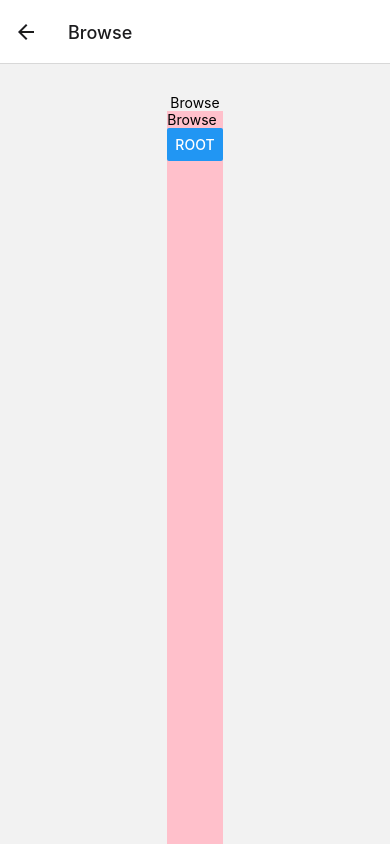
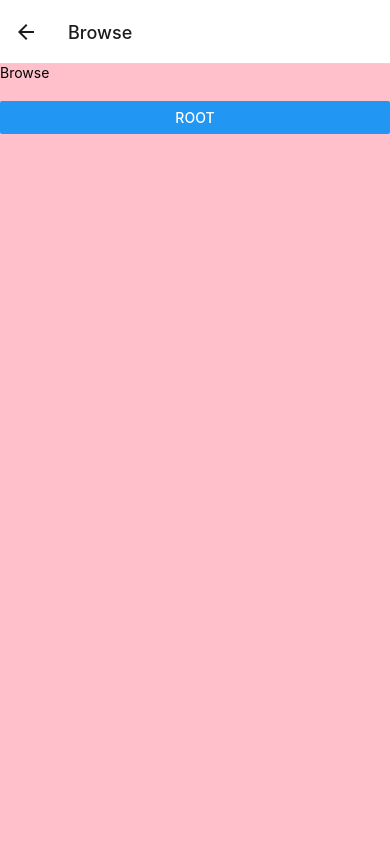
Before and after one commit to KarlHeitmann/RaspberryExpoMedia, a React Native app: screen /Browse in a window 390 px wide. Built offline with nearby package versions, Linux system fonts and the light colour scheme.

Commit message:
to components the different results from Browse files

```diff
--- a/components/browse.js
+++ b/components/browse.js
@@ -2,6 +2,8 @@ import React, {useState, useEffect} from 'react';
 import { Button, SafeAreaView, ScrollView, StyleSheet, Text, View } from 'react-native';
 
 import {DOMAIN_API} from '../config'
+import SingleFile from './single_file';
+import SingleFolder from './single_folder';
 
 export default function Browse() {
   const [files, setFiles] = useState([])
@@ -30,15 +32,22 @@ export default function Browse() {
   }, [])
   // console.log(songs)
   return (
-    <View>
+    <View style={styles.container}>
       <Text>Browse</Text>
-      <Button onPress={async (e)=>{console.log("click!");setFiles(await fetchFiles(''))}} title='Root'/>
+      <View
+        style={styles.btnRoot}
+      >
+        <Button
+          onPress={async (e)=>{console.log("click!");setFiles(await fetchFiles(''))}}
+          title='Root'
+          />
+      </View>
       {
         files.map(function(file, i) {
           return <Text key={i}>
             {
               file.includes('.mp3') ?
-              <Button onPress={async(e) => {addFile(file)}} title={`Add ${file.split('/')[file.split('/').length - 1]}`}/> : <Button onPress={async(e) => {setFiles(await fetchFiles(file))}} title={file} />
+              <SingleFile addFile={addFile} file={file} /> : <SingleFolder setFiles={setFiles} fetchFiles={fetchFiles} file={file}/>
             }
             --- {file}
 
@@ -48,3 +57,12 @@ export default function Browse() {
     </View>
   )
 }
+
+const styles = StyleSheet.create({
+  container: {
+    width: '100%',
+  },
+  btnRoot: {
+    paddingVertical: 20,
+  },
+})
--- a/components/playlist.js
+++ b/components/playlist.js
@@ -3,7 +3,7 @@ import React, {useState, useEffect} from 'react';
 import { Button, SafeAreaView, ScrollView, StyleSheet, Text, View } from 'react-native';
 import SongPlaylist from './song_playlist';
 
-const DOMAIN_API = 'http://192.168.8.117:4567'
+import {DOMAIN_API} from '../config'
 
 export default function Playlist({songs, current_item_playlist}) {
   // console.log(songs)
@@ -34,8 +34,6 @@ const styles = StyleSheet.create({
   container: {
     width: '100%',
     flex: 1,
-    paddingTop: StatusBar.currentHeight,
-    paddingTop: 30,
   },
   negrita: {
     fontWeight: "700"
@@ -44,7 +42,7 @@ const styles = StyleSheet.create({
     fontWeight: "100"
   },
   scrollView: {
-    backgroundColor: 'pink',
+    backgroundColor: '#efefef',
 
     marginHorizontal: 1,
   },
--- /dev/null
+++ b/components/single_file.js
@@ -0,0 +1,11 @@
+import React, {useState, useEffect} from 'react';
+import { Button, SafeAreaView, ScrollView, StyleSheet, Text, View } from 'react-native';
+
+import {DOMAIN_API} from '../config'
+
+export default function SingleFile({addFile, file}) {
+
+  return (
+    <Button onPress={async(e) => {addFile(file)}} title={`Add ${file.split('/')[file.split('/').length - 1]}`}/>
+  )
+}
--- /dev/null
+++ b/components/single_folder.js
@@ -0,0 +1,11 @@
+import React, {useState, useEffect} from 'react';
+import { Button, SafeAreaView, ScrollView, StyleSheet, Text, View } from 'react-native';
+
+import {DOMAIN_API} from '../config'
+
+export default function SingleFolder({setFiles, fetchFiles, file}) {
+
+  return (
+    <Button onPress={async(e) => {setFiles(await fetchFiles(file))}} title={file} />
+  )
+}
--- a/components/song_playlist.js
+++ b/components/song_playlist.js
@@ -4,12 +4,6 @@ import { Button, SafeAreaView, ScrollView, StyleSheet, Text, View } from 'react-
 const DOMAIN_API = 'http://192.168.8.117:4567'
 
 export default function SongPlaylist({song, active, i}){
-  console.log(active)
-  if (active) {
-    console.log("negrita")
-  } else {
-    console.log("...")
-  }
   return (
     <View
       style={styles.container}
--- a/screens/browse_screen.js
+++ b/screens/browse_screen.js
@@ -5,8 +5,7 @@ import { Button, SafeAreaView, ScrollView, StyleSheet, Text, View } from 'react-
 export default function BrowseScreen({ navigation }) {
   return (
     <SafeAreaView style={styles.container}>
-        <View style={{ flex: 1, alignItems: 'center', justifyContent: 'center' }}>
-          <Text>Browse</Text>
+        <View style={{ flex: 1, justifyContent: 'center' }}>
           <ScrollView style={styles.scrollView}>
             <Browse />
           </ScrollView>
@@ -18,7 +17,6 @@ export default function BrowseScreen({ navigation }) {
 const styles = StyleSheet.create({
   container: {
     flex: 1,
-    paddingTop: 30,
   },
   negrita: {
     fontWeight: "700"
@@ -29,7 +27,6 @@ const styles = StyleSheet.create({
   scrollView: {
     backgroundColor: 'pink',
 
-    marginHorizontal: 1,
   },
   text: {
     fontSize: 42,
--- a/screens/main.js
+++ b/screens/main.js
@@ -4,7 +4,7 @@ import { Button, StyleSheet, Text, View } from 'react-native';
 import CurrentData from '../components/current_data';
 import Playlist from '../components/playlist';
 
-const DOMAIN_API = 'http://192.168.8.117:4567'
+import {DOMAIN_API} from '../config'
 
 export default function Main() {
   const [isHungry, setIsHungry] = useState("NADA");
@@ -58,14 +58,10 @@ export default function Main() {
 
   return (
     <View style={styles.container}>
+      <CurrentData current_data={current_data}/>
       <Playlist
         songs={songs} current_item_playlist={Number(current_data.current_item_playlist)}
         />
-      <CurrentData current_data={current_data}/>
-      <Text>HOLA </Text>
-      <Text>{artist}</Text>
-      <Text>{title}</Text>
-      <Text>HOLA Chao</Text>
       <Button
         onPress={refrescar}
         disabled={!isHungry}
```
